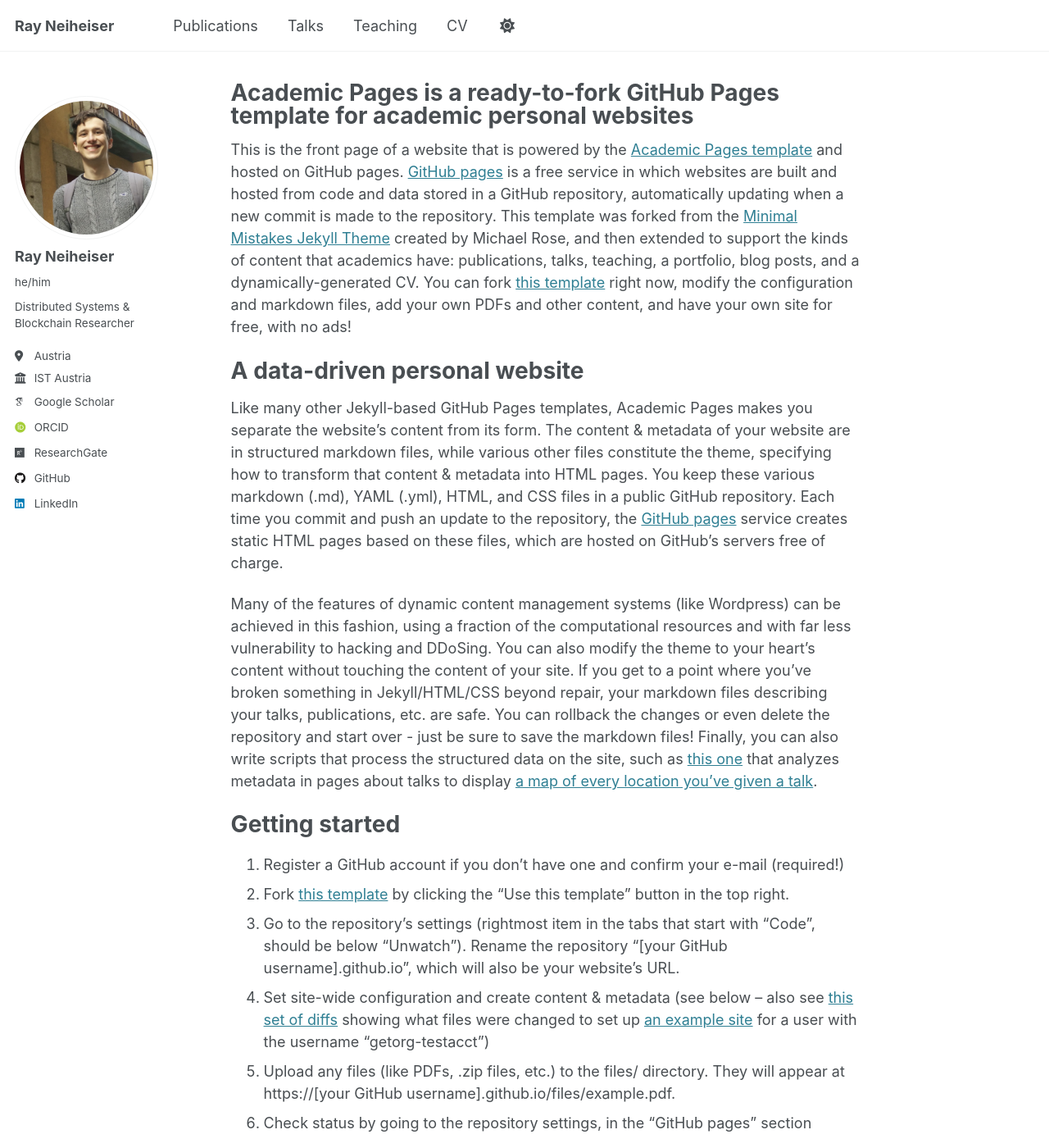
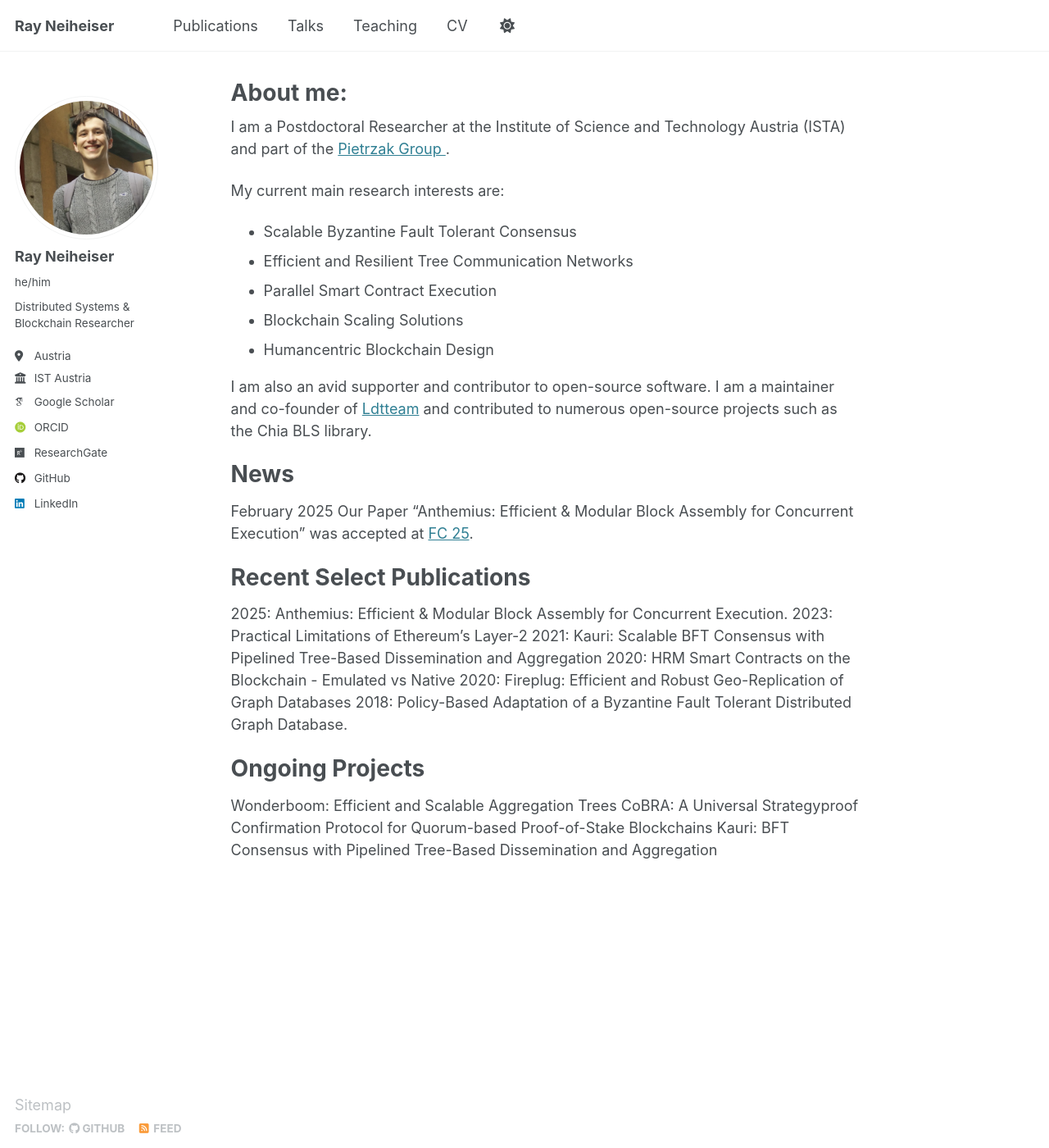
Before and after one commit to Ray-Neiheiser/ray-neiheiser.github.io, a Jekyll site: the page built from _pages/about.md, in a window 1280 px wide and 1400 px high. Shown: the whole window at 82% size. Built offline with Jekyll 4.4.1, drawn with Linux system fonts in a browser that asks for light colours; some web fonts are replaced; some of the changed text lies outside the part shown.

Commit message:
Update about.md

```diff
--- a/_pages/about.md
+++ b/_pages/about.md
@@ -1,49 +1,42 @@
 ---
 permalink: /
-title: "Academic Pages is a ready-to-fork GitHub Pages template for academic personal websites"
+title: "About me:"
 author_profile: true
 redirect_from:
   - /about/
   - /about.html
 ---
 
-This is the front page of a website that is powered by the [Academic Pages template](https://github.com/academicpages/academicpages.github.io) and hosted on GitHub pages. [GitHub pages](https://pages.github.com) is a free service in which websites are built and hosted from code and data stored in a GitHub repository, automatically updating when a new commit is made to the repository. This template was forked from the [Minimal Mistakes Jekyll Theme](https://mmistakes.github.io/minimal-mistakes/) created by Michael Rose, and then extended to support the kinds of content that academics have: publications, talks, teaching, a portfolio, blog posts, and a dynamically-generated CV. You can fork [this template](https://github.com/academicpages/academicpages.github.io) right now, modify the configuration and markdown files, add your own PDFs and other content, and have your own site for free, with no ads!
+I am a Postdoctoral Researcher at the Institute of Science and Technology Austria (ISTA) and part of the [Pietrzak Group
+](https://ist.ac.at/de/forschung/pietrzak-gruppe/).
 
-A data-driven personal website
+My current main research interests are:
+- Scalable Byzantine Fault Tolerant Consensus
+- Efficient and Resilient Tree Communication Networks
+- Parallel Smart Contract Execution
+- Blockchain Scaling Solutions
+- Humancentric Blockchain Design
+
+I am also an avid supporter and contributor to open-source software. I am a maintainer and co-founder of [Ldtteam](https://github.com/ldtteam) and contributed to numerous open-source projects such as the Chia BLS library.
+
+News
 ======
-Like many other Jekyll-based GitHub Pages templates, Academic Pages makes you separate the website's content from its form. The content & metadata of your website are in structured markdown files, while various other files constitute the theme, specifying how to transform that content & metadata into HTML pages. You keep these various markdown (.md), YAML (.yml), HTML, and CSS files in a public GitHub repository. Each time you commit and push an update to the repository, the [GitHub pages](https://pages.github.com/) service creates static HTML pages based on these files, which are hosted on GitHub's servers free of charge.
+February 2025 Our Paper "Anthemius: Efficient & Modular Block Assembly for Concurrent Execution" was accepted at [FC 25](https://fc25.ifca.ai/).
 
-Many of the features of dynamic content management systems (like Wordpress) can be achieved in this fashion, using a fraction of the computational resources and with far less vulnerability to hacking and DDoSing. You can also modify the theme to your heart's content without touching the content of your site. If you get to a point where you've broken something in Jekyll/HTML/CSS beyond repair, your markdown files describing your talks, publications, etc. are safe. You can rollback the changes or even delete the repository and start over - just be sure to save the markdown files! Finally, you can also write scripts that process the structured data on the site, such as [this one](https://github.com/academicpages/academicpages.github.io/blob/master/talkmap.ipynb) that analyzes metadata in pages about talks to display [a map of every location you've given a talk](https://academicpages.github.io/talkmap.html).
+Recent Select Publications
+======
+2025: Anthemius: Efficient & Modular Block Assembly for Concurrent Execution.
+2023: Practical Limitations of Ethereum’s Layer-2
+2021: Kauri: Scalable BFT Consensus with Pipelined Tree-Based Dissemination and Aggregation
+2020: HRM Smart Contracts on the Blockchain - Emulated vs Native
+2020: Fireplug: Efficient and Robust Geo-Replication of Graph Databases
+2018: Policy-Based Adaptation of a Byzantine Fault Tolerant Distributed Graph Database.
 
-Getting started
+Ongoing Projects
 ======
-1. Register a GitHub account if you don't have one and confirm your e-mail (required!)
-1. Fork [this template](https://github.com/academicpages/academicpages.github.io) by clicking the "Use this template" button in the top right.
-1. Go to the repository's settings (rightmost item in the tabs that start with "Code", should be below "Unwatch"). Rename the repository "[your GitHub username].github.io", which will also be your website's URL.
-1. Set site-wide configuration and create content & metadata (see below -- also see [this set of diffs](http://archive.is/3TPas) showing what files were changed to set up [an example site](https://getorg-testacct.github.io) for a user with the username "getorg-testacct")
-1. Upload any files (like PDFs, .zip files, etc.) to the files/ directory. They will appear at https://[your GitHub username].github.io/files/example.pdf.
-1. Check status by going to the repository settings, in the "GitHub pages" section
 
-Site-wide configuration
-------
-The main configuration file for the site is in the base directory in [_config.yml](https://github.com/academicpages/academicpages.github.io/blob/master/_config.yml), which defines the content in the sidebars and other site-wide features. You will need to replace the default variables with ones about yourself and your site's github repository. The configuration file for the top menu is in [_data/navigation.yml](https://github.com/academicpages/academicpages.github.io/blob/master/_data/navigation.yml). For example, if you don't have a portfolio or blog posts, you can remove those items from that navigation.yml file to remove them from the header.
-
-Create content & metadata
-------
-For site content, there is one markdown file for each type of content, which are stored in directories like _publications, _talks, _posts, _teaching, or _pages. For example, each talk is a markdown file in the [_talks directory](https://github.com/academicpages/academicpages.github.io/tree/master/_talks). At the top of each markdown file is structured data in YAML about the talk, which the theme will parse to do lots of cool stuff. The same structured data about a talk is used to generate the list of talks on the [Talks page](https://academicpages.github.io/talks), each [individual page](https://academicpages.github.io/talks/2012-03-01-talk-1) for specific talks, the talks section for the [CV page](https://academicpages.github.io/cv), and the [map of places you've given a talk](https://academicpages.github.io/talkmap.html) (if you run this [python file](https://github.com/academicpages/academicpages.github.io/blob/master/talkmap.py) or [Jupyter notebook](https://github.com/academicpages/academicpages.github.io/blob/master/talkmap.ipynb), which creates the HTML for the map based on the contents of the _talks directory).
-
-**Markdown generator**
-
-The repository includes [a set of Jupyter notebooks](https://github.com/academicpages/academicpages.github.io/tree/master/markdown_generator
-) that converts a CSV containing structured data about talks or presentations into individual markdown files that will be properly formatted for the Academic Pages template. The sample CSVs in that directory are the ones I used to create my own personal website at stuartgeiger.com. My usual workflow is that I keep a spreadsheet of my publications and talks, then run the code in these notebooks to generate the markdown files, then commit and push them to the GitHub repository.
-
-How to edit your site's GitHub repository
-------
-Many people use a git client to create files on their local computer and then push them to GitHub's servers. If you are not familiar with git, you can directly edit these configuration and markdown files directly in the github.com interface. Navigate to a file (like [this one](https://github.com/academicpages/academicpages.github.io/blob/master/_talks/2012-03-01-talk-1.md) and click the pencil icon in the top right of the content preview (to the right of the "Raw | Blame | History" buttons). You can delete a file by clicking the trashcan icon to the right of the pencil icon. You can also create new files or upload files by navigating to a directory and clicking the "Create new file" or "Upload files" buttons.
-
-Example: editing a markdown file for a talk
-![Editing a markdown file for a talk](/images/editing-talk.png)
-
-For more info
-------
-More info about configuring Academic Pages can be found in [the guide](https://academicpages.github.io/markdown/), the [growing wiki](https://github.com/academicpages/academicpages.github.io/wiki), and you can always [ask a question on GitHub](https://github.com/academicpages/academicpages.github.io/discussions). The [guides for the Minimal Mistakes theme](https://mmistakes.github.io/minimal-mistakes/docs/configuration/) (which this theme was forked from) might also be helpful.
+Wonderboom: Efficient and Scalable Aggregation Trees
+CoBRA: A Universal Strategyproof Confirmation Protocol for Quorum-based
+Proof-of-Stake Blockchains
+Kauri: BFT Consensus with Pipelined Tree-Based Dissemination and
+Aggregation
```
